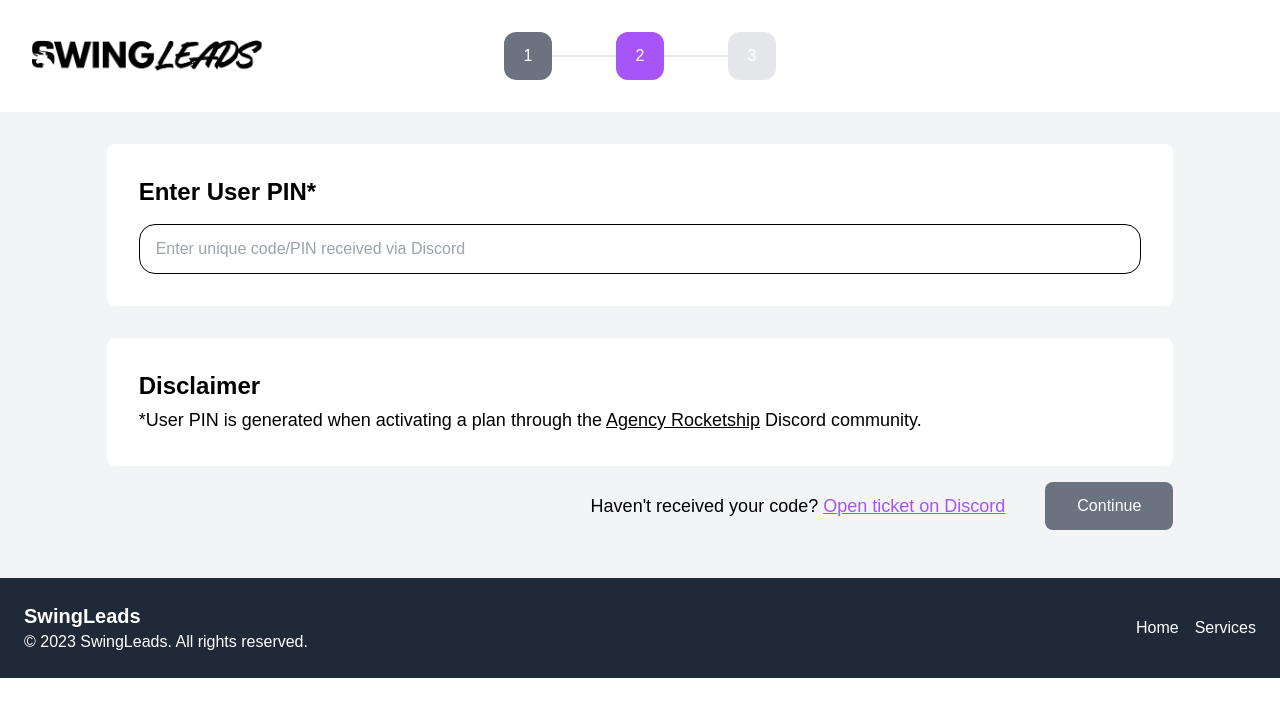
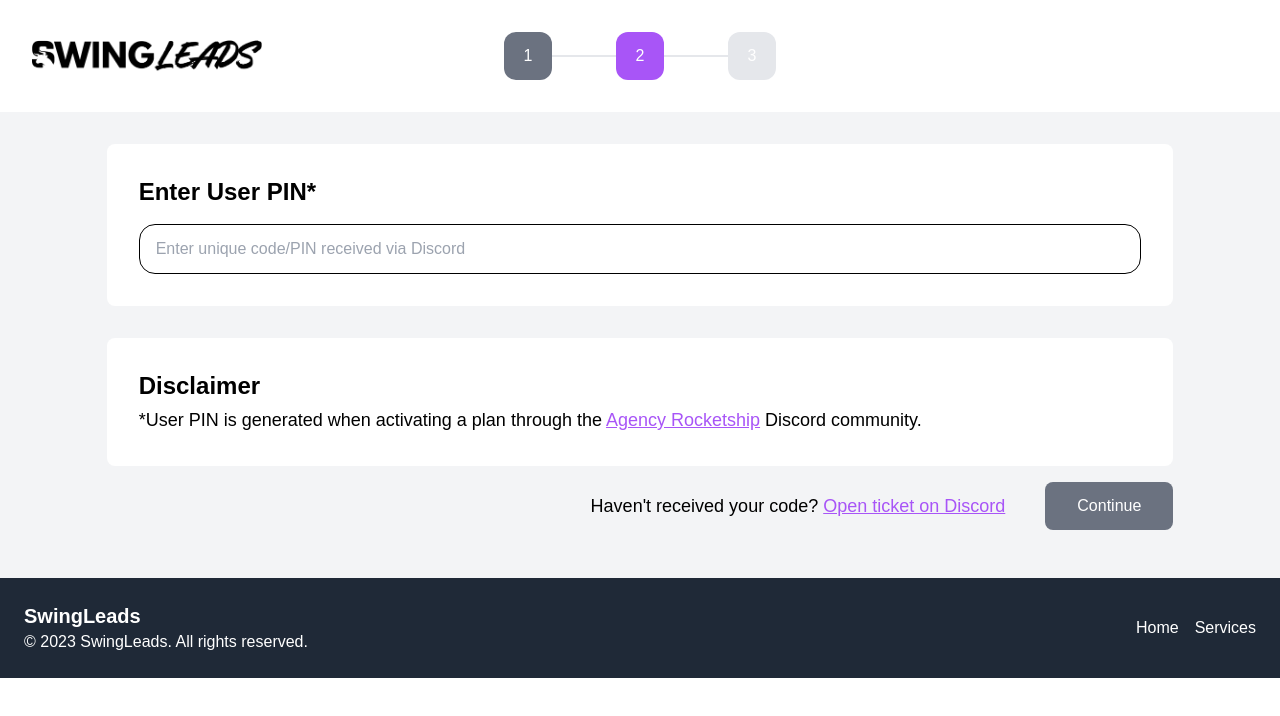
Before and after one commit to darkevo24/swingleads-fe, a React (Create React App) app: page /post-a-job-step-2 in a window 1280 px wide. Shown: the top 716 px of the page. Built offline with nearby package versions, Linux system fonts and the light colour scheme.

Commit message:
Fix typo in Step2.tsx

```diff
--- a/src/components/post-a-job/Step2.tsx
+++ b/src/components/post-a-job/Step2.tsx
@@ -71,7 +71,7 @@ const Step2: React.FC = () => {
             <div className='w-full flex flex-col items-center'>
                 <div className='bg-white w-10/12 p-8 mt-8 rounded-lg'>
                     <h1 className='text-2xl font-bold'>Disclaimer</h1>
-                    <p className='mt-1 text-lg'>*User PIN is generated when activating a plan through the <span className='text-purple- underline'>Agency Rocketship</span> Discord community.</p>
+                    <p className='mt-1 text-lg'>*User PIN is generated when activating a plan through the <span className='text-purple-500 underline'>Agency Rocketship</span> Discord community.</p>
                 </div>
             </div>
 
```
